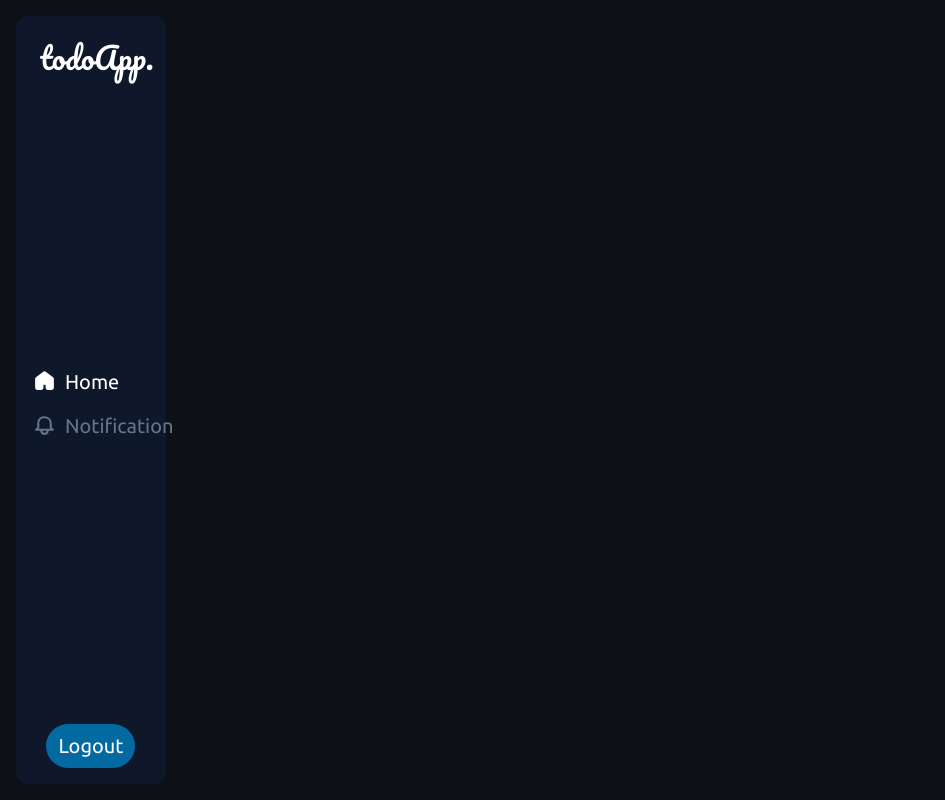
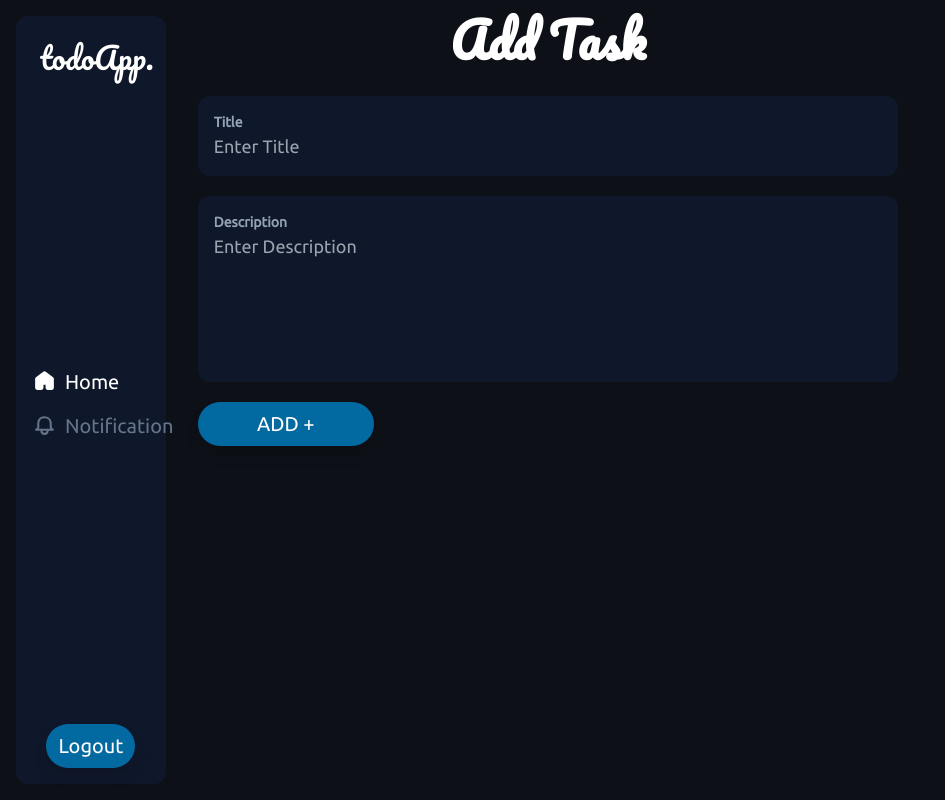
Before and after one commit to krishvadhani19/todo-app, a React (Create React App) app: page / in a window 1280 px wide. Shown: the whole page, without its empty margins (0-945 px from the left). Built offline with nearby package versions, Linux system fonts and the light colour scheme.

Commit message:
Add Task UI done

```diff
--- a/src/components/Authentication/Login/LeftLogin.js
+++ b/src/components/Authentication/Login/LeftLogin.js
@@ -70,18 +70,18 @@ const LeftLogin = () => {
         </div>
 
         {/* Input for email */}
-        <div className="flex justify-between bg-slate-800 p-3 rounded-3xl space-y-0">
+        <div className="flex justify-between bg-dark-200 p-3 rounded-3xl space-y-0">
           {/* Input */}
           <div className="flex flex-col w-full px-1">
             {/* Label */}
-            <div className="text-bold text-sm text-slate-300">Email</div>
+            <div className="input-label">Email</div>
 
             <input
               type="text"
               id="email"
               name="email"
               value={credentials.email}
-              className="w-full bg-slate-800 text-lg text-white"
+              className="input-text"
               placeholder="you@example.com"
               onChange={onChange}
               minLength={5}
@@ -96,11 +96,11 @@ const LeftLogin = () => {
         </div>
 
         {/* Input for email */}
-        <div className="flex justify-between bg-slate-800 p-3 rounded-3xl space-y-0">
+        <div className="flex justify-between bg-dark-200 p-3 rounded-3xl space-y-0">
           {/* Input */}
           <div className="flex flex-col w-full px-1">
             {/* Label */}
-            <div className="text-bold text-sm text-slate-300">Password</div>
+            <div className="input-label">Password</div>
 
             {/* Input for Password */}
             <input
@@ -108,7 +108,7 @@ const LeftLogin = () => {
               id="password"
               name="password"
               value={credentials.password}
-              className="w-full bg-slate-800 text-lg text-white"
+              className="input-text"
               placeholder="Enter Password"
               onChange={onChange}
               minLength={5}
--- a/src/components/Authentication/Signup/LeftSignup.js
+++ b/src/components/Authentication/Signup/LeftSignup.js
@@ -66,18 +66,18 @@ const LeftSignup = () => {
       {/* First Name Last Name */}
       <div className="flex space-x-3">
         {/* First Name */}
-        <div className="flex justify-between bg-slate-800 p-3 rounded-3xl space-y-0 w-[50%]">
+        <div className="flex justify-between bg-dark-200 p-3 rounded-3xl space-y-0 w-[50%]">
           {/* Input */}
           <div className="flex flex-col w-full px-1">
             {/* Label */}
-            <div className="text-bold text-sm text-slate-300">First Name</div>
+            <div className="input-label">First Name</div>
 
             <input
               type="text"
               id="fname"
               name="fname"
               value={credentials.fname}
-              className="w-full bg-slate-800 text-lg text-white"
+              className="input-text"
               placeholder="Yash"
               onChange={onChange}
               minLength={5}
@@ -92,18 +92,18 @@ const LeftSignup = () => {
         </div>
 
         {/* Last Name */}
-        <div className="flex justify-between bg-slate-800 p-3 rounded-3xl space-y-0 w-[50%]">
+        <div className="flex justify-between bg-dark-200 p-3 rounded-3xl space-y-0 w-[50%]">
           {/* Input */}
           <div className="flex flex-col w-full px-1">
             {/* Label */}
-            <div className="text-bold text-sm text-slate-300">Last Name</div>
+            <div className="input-label">Last Name</div>
 
             <input
               type="text"
               id="lname"
               name="lname"
               value={credentials.lname}
-              className="w-full bg-slate-800 text-lg text-white"
+              className="input-text"
               placeholder="Sharma"
               onChange={onChange}
               minLength={5}
@@ -119,18 +119,18 @@ const LeftSignup = () => {
       </div>
 
       {/* Input for email */}
-      <div className="flex justify-between bg-slate-800 p-3 rounded-3xl space-y-0">
+      <div className="flex justify-between bg-dark-200 p-3 rounded-3xl space-y-0">
         {/* Input */}
         <div className="flex flex-col w-full px-1">
           {/* Label */}
-          <div className="text-bold text-sm text-slate-300">Email</div>
+          <div className="input-label">Email</div>
 
           <input
             type="text"
             id="email"
             name="email"
             value={credentials.email}
-            className="w-full bg-slate-800 text-lg text-white"
+            className="input-text"
             placeholder="you@example.com"
             onChange={onChange}
             minLength={5}
@@ -145,11 +145,11 @@ const LeftSignup = () => {
       </div>
 
       {/* Input for email */}
-      <div className="flex justify-between bg-slate-800 p-3 rounded-3xl space-y-0">
+      <div className="flex justify-between bg-dark-200 p-3 rounded-3xl space-y-0">
         {/* Input */}
         <div className="flex flex-col w-full px-1">
           {/* Label */}
-          <div className="text-bold text-sm text-slate-300">Password</div>
+          <div className="input-label">Password</div>
 
           {/* Input for Password */}
           <input
@@ -157,7 +157,7 @@ const LeftSignup = () => {
             id="password"
             name="password"
             value={credentials.password}
-            className="w-full bg-slate-800 text-lg text-white"
+            className="input-text"
             placeholder="Enter Password"
             onChange={onChange}
             minLength={5}
--- a/src/components/Home/Addtask.js
+++ b/src/components/Home/Addtask.js
@@ -1,6 +1,6 @@
 import React from "react";
 import { useContext, useState } from "react";
-import taskContext from "../../context/tasks/taskContext";
+import taskContext from "context/tasks/taskContext";
 
 const Addtask = () => {
   const context = useContext(taskContext);
@@ -18,14 +18,20 @@ const Addtask = () => {
     setTask({ ...task, [e.target.name]: e.target.value });
   };
   return (
-    <div className="bg-slate-900 p-2 flex justify-center">
-      <label className="my-3 p-3 shadow-lg rounded-lg bg-slate-800 block mx-6 w-full lg:w-2/3">
-        <div className="text-white font-bold text-5xl mb-4 text-center">
+    <div className="flex font-body-primary">
+      <label className="block w-2/3">
+        {/* Add Task */}
+        <div className="text-white font-bold text-5xl mb-4 text-center font-head-primary">
           Add Task
         </div>
+
+        <div className="flex flex-col space-y-5 p-2">
+          {/* Title */}
+          <div className="bg-dark-200 rounded-xl p-3">
+            <div className="input-label">Title</div>
             <input
               type="text"
-          className=" p-2 rounded-md mb-4 w-full bg-slate-600 text-white"
+              className="input-text"
               placeholder="Enter Title"
               id="title"
               name="title"
@@ -33,10 +39,14 @@ const Addtask = () => {
               minLength={5}
               value={task.title}
             />
+          </div>
+
+          {/* Text Area */}
+          <div className="bg-dark-200 rounded-xl p-3">
+            <div className="input-label">Description</div>
             <textarea
               type="text"
-          className="p-2 rounded-md w-full h-36 bg-slate-600 text-white
-          resize-none mb-4"
+              className="input-text h-32 resize-none"
               id="description"
               name="description"
               placeholder="Enter Description"
@@ -44,12 +54,16 @@ const Addtask = () => {
               value={task.description}
               minLength={5}
             />
+          </div>
+
+          {/* Add Button */}
           <div
-          className="text-white hover:text-slate-900 hover:bg-sky-300 border-sky-500 hover:border-sky-300 mx-2 border-2 rounded-md px-3 py-1block text-lg inline-block "
+            className="button w-44 text-center"
             onClick={handleSubmit}
             type="submit"
           >
             ADD +
+          </div>
         </div>
       </label>
     </div>
--- a/src/components/Home/Home.js
+++ b/src/components/Home/Home.js
@@ -1,18 +1,19 @@
 import React from "react";
 import Navbar from "components/Utils/Navbar";
+import Addtask from "components/Home/Addtask";
 
 const Home = () => {
   return (
-    <div className="h-screen bg-dark-100 font-body-primary p-3">
+    <div className="h-screen bg-dark-100 font-body-primary p-3 flex space-x-6">
       {/* Navbar */}
       <div className="w-[12%] bg-dark-200 rounded-xl h-full my-auto">
         <Navbar />
       </div>
 
       {/* Add Task & All Tasks*/}
-      <div>
+      <div className="w-[88%] flex flex-col">
         {/* Add Task */}
-        <div></div>
+        <Addtask />
 
         {/* Tasks */}
         <div></div>
--- a/src/components/TaskItem.js
+++ b/src/components/TaskItem.js
@@ -7,7 +7,7 @@ const TaskItem = (props) => {
   const { deleteTask } = context;
   const { task, refFunc } = props;
   return (
-    <div className="bg-slate-800 rounded-md flex w-[85%]  sm:w-[40%] lg:w-[25%] text-white p-3 m-5  justify-between border-4 border-sky-400">
+    <div className="bg-dark-200 rounded-md flex w-[85%]  sm:w-[40%] lg:w-[25%] text-white p-3 m-5  justify-between border-4 border-sky-400">
       <div className="flex flex-col justify-between w-[90%]">
         <div className=" text-2xl">{task.title}</div>
         <div className="w-full h-10">{task.description}</div>
--- a/src/components/TaskItem1.js
+++ b/src/components/TaskItem1.js
@@ -7,7 +7,7 @@ const TaskItem1 = (props) => {
   const { deleteTask } = context;
   const { task, refFunc } = props;
   return (
-    <div className="bg-slate-800 rounded-md flex">
+    <div className="bg-dark-200 rounded-md flex">
       <div className="flex flex-col">
         <div>{task.title}</div>
         <div>{task.description}</div>
--- a/src/index.css
+++ b/src/index.css
@@ -43,7 +43,7 @@ select:focus {
   }
 
   .button {
-    @apply text-white bg-secondary-blue hover:bg-primary-blue rounded-3xl px-3 py-2 text-xl cursor-pointer;
+    @apply text-white bg-secondary-blue hover:bg-primary-blue rounded-3xl px-3 py-2 text-xl cursor-pointer drop-shadow-lg;
   }
 
   .inactive-route {
@@ -53,4 +53,12 @@ select:focus {
   .active-route {
     @apply text-white font-medium text-xl cursor-pointer;
   }
+
+  .input-label {
+    @apply font-bold text-sm text-dark-600;
+  }
+
+  .input-text {
+    @apply w-full text-white text-lg bg-dark-200;
+  }
 }
```
Lines whose indentation alone changed are shown as unchanged.
